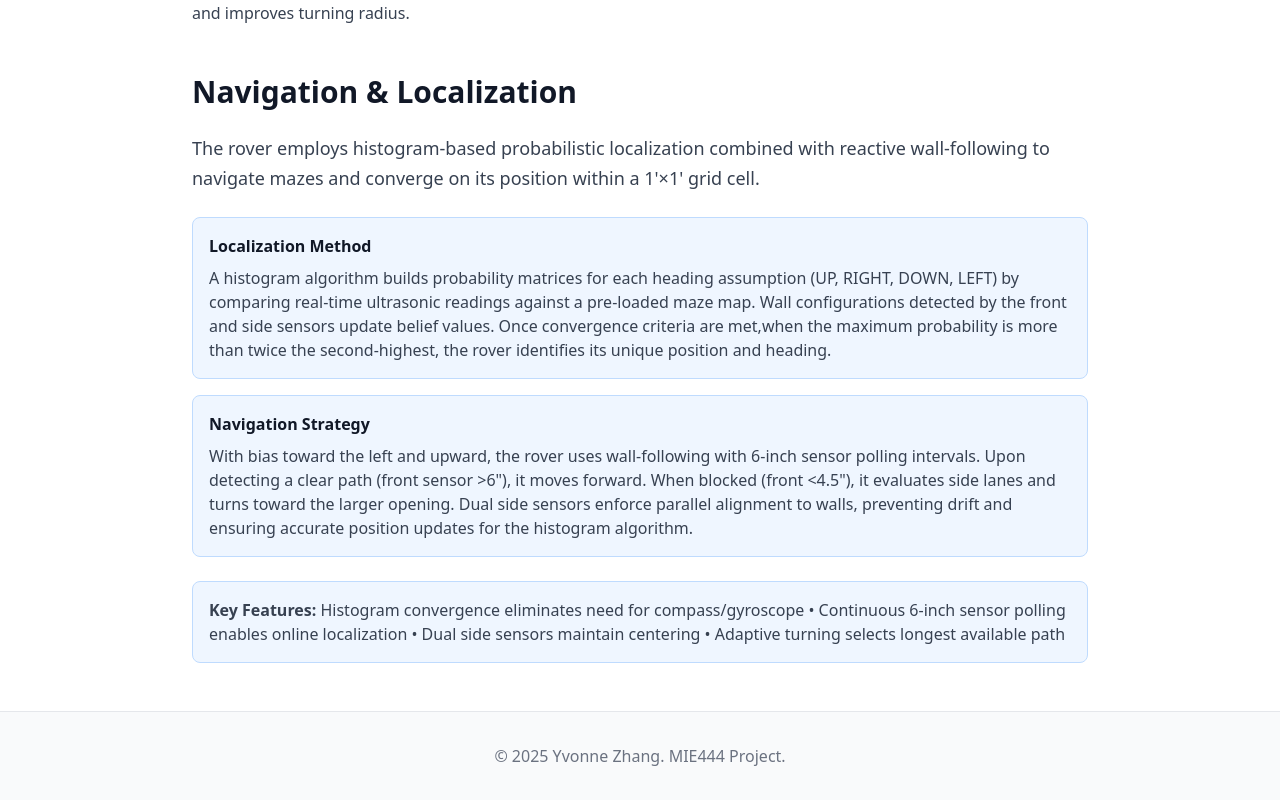
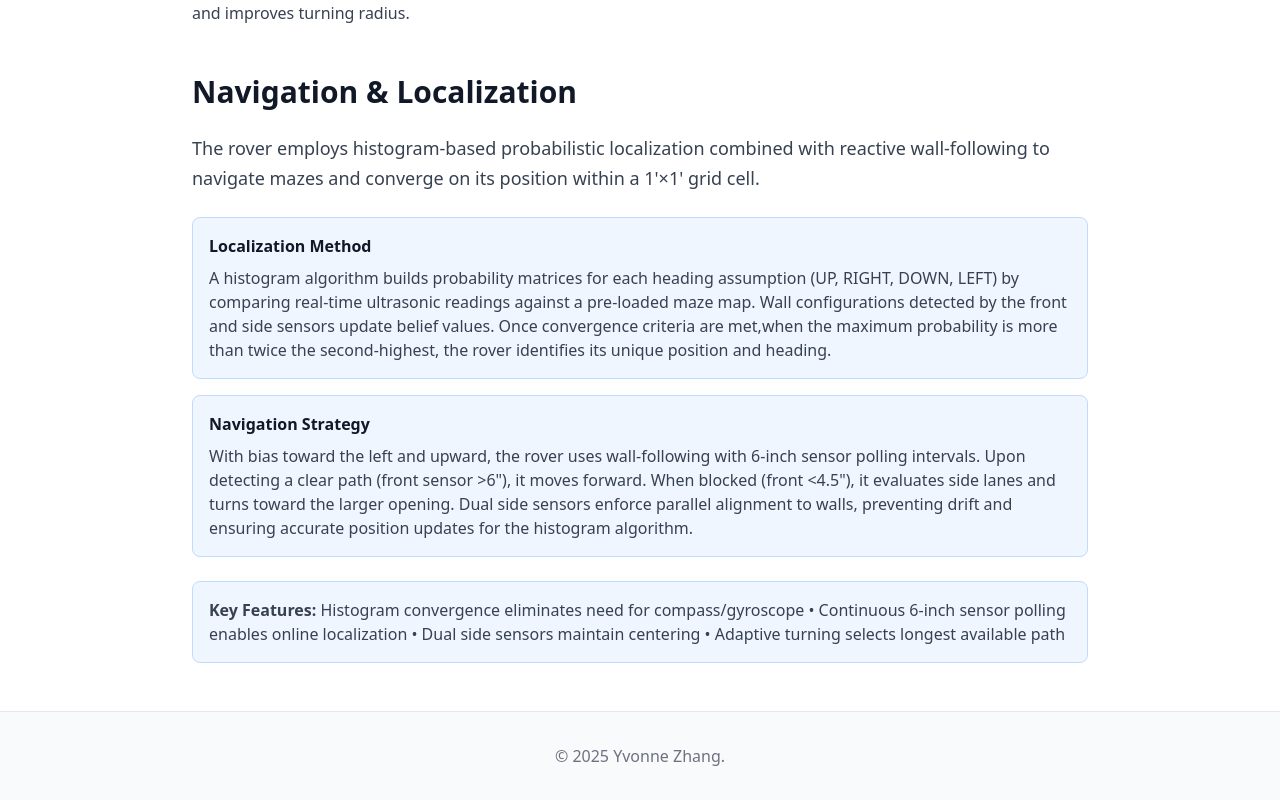
Before and after one commit to yvonne177/portfolio, a React (Vite) app: page /portfolio/autonomous-rover in a window 1280 px wide. Shown: the part 1627-2427 px from the top of the page. Built offline with nearby package versions, Linux system fonts and the light colour scheme.

Commit message:
update rover page

```diff
--- a/src/projects/AutonomousRover.jsx
+++ b/src/projects/AutonomousRover.jsx
@@ -136,7 +136,7 @@ export default function AutonomousRover() {
 
       {/* Footer */}
       <footer className="py-8 text-center text-gray-500 border-t border-gray-200 bg-gray-50">
-        <p>© 2025 Yvonne Zhang. MIE444 Project.</p>
+        <p>© 2025 Yvonne Zhang.</p>
       </footer>
     </div>
   )
```
